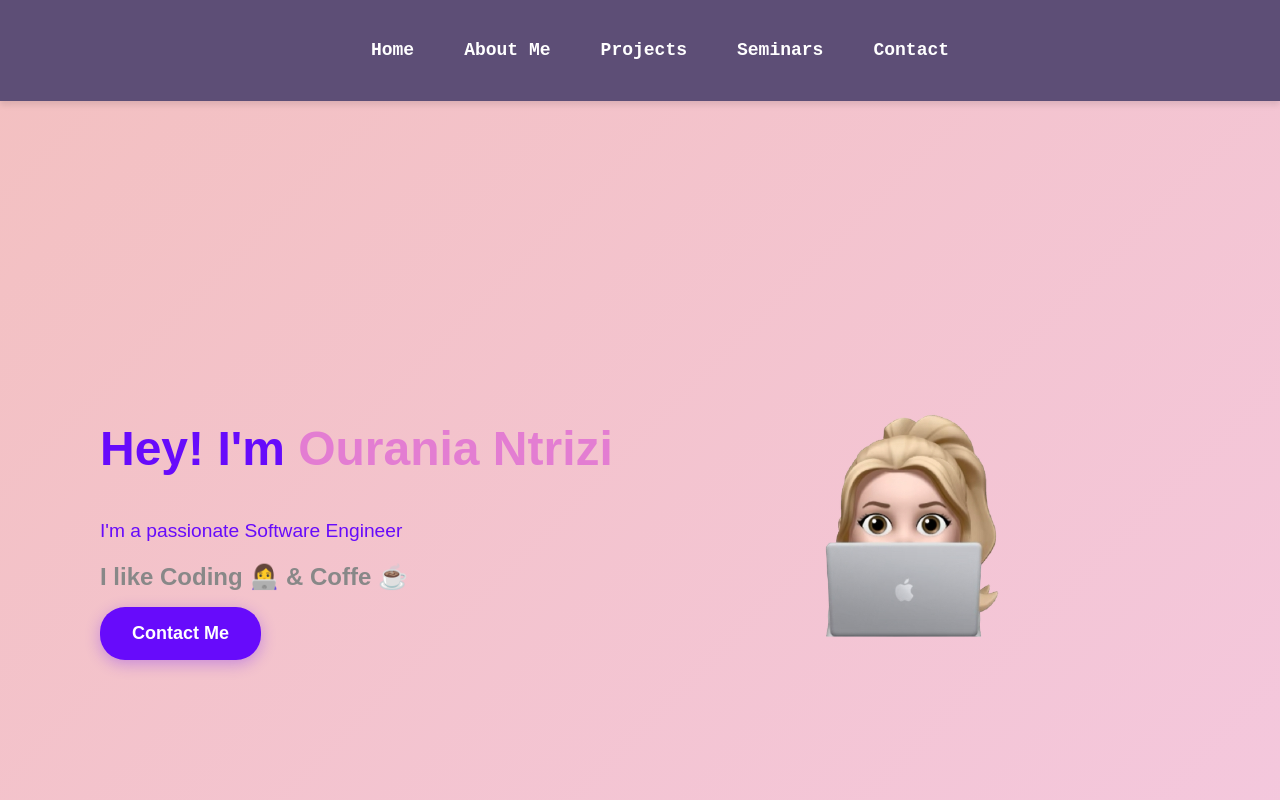
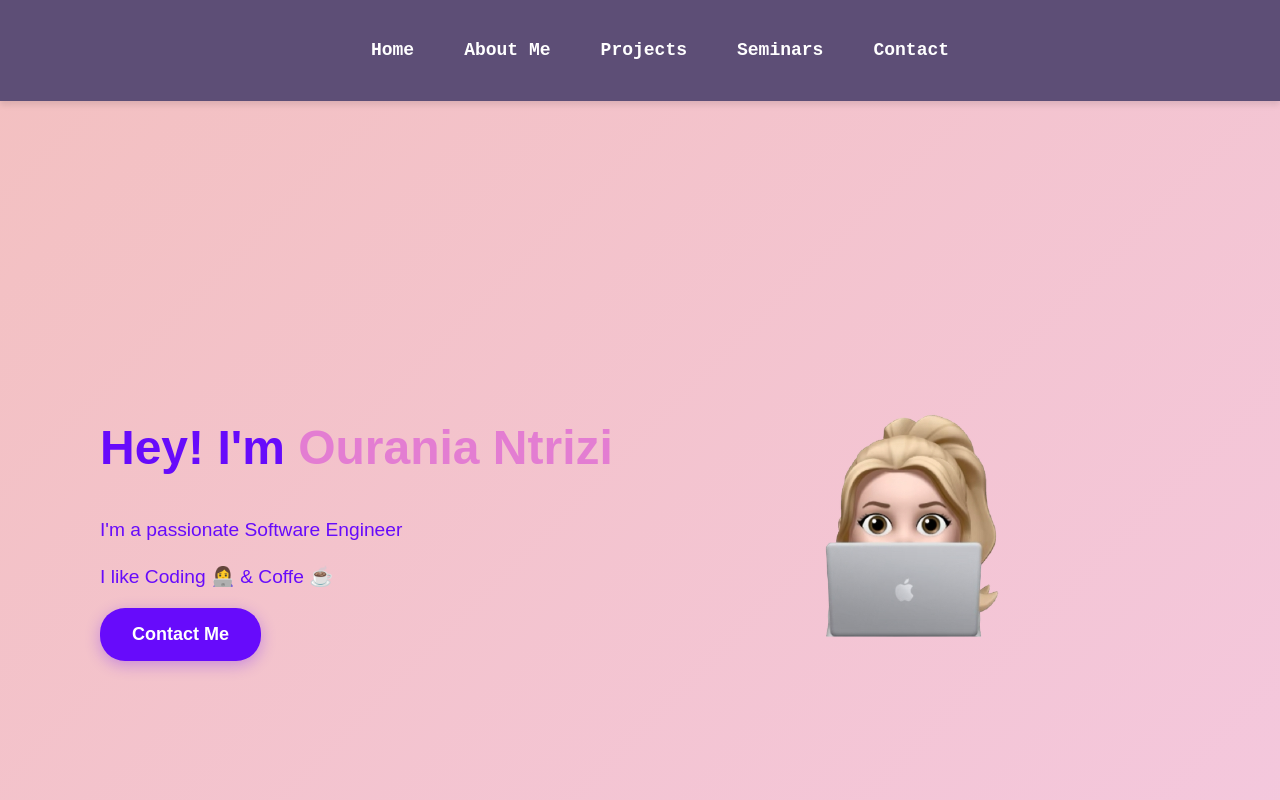
Before and after one commit to raniadrz/Portfolio, a React (Create React App) app: page / in a window 1280 px wide. Shown: the top 800 px of the page. Built offline with nearby package versions, Linux system fonts and the light colour scheme.

Commit message:
Update Home.jsx

```diff
--- a/src/Components/Home.jsx
+++ b/src/Components/Home.jsx
@@ -31,7 +31,7 @@ function Home() {
         <div className="home-content">
           <h1>Hey! I'm <span className="highlight">Ourania Ntrizi</span></h1>
           <p className="subtitle">I'm a passionate Software Engineer </p>
-          <h3 className="subtitle">I like Coding 👩‍💻 & Coffe ☕️  </h3>
+          <p className="subtitle">I like Coding 👩‍💻 & Coffe ☕️  </p>
 
           <button className="cta-button" onClick={handleContactClick}>Contact Me</button>
         </div>
```
